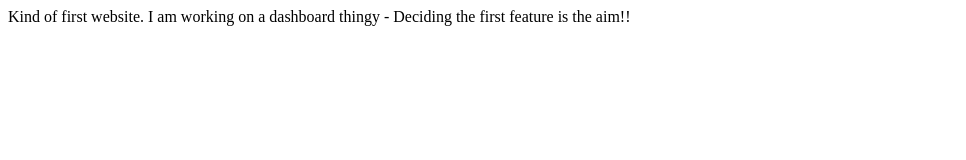
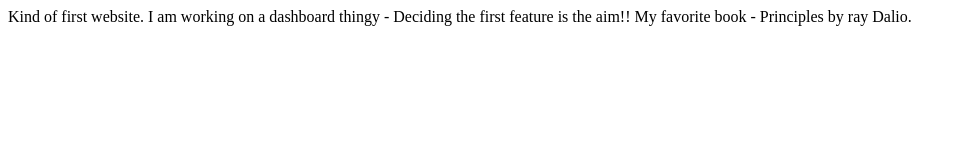
Before and after one commit to ishan05sharma/kidscoding.skillsoverdegree, a plain HTML site: page index.html in a window 1280 px wide. Shown: the whole page, without its empty margins (0-966 px from the left). Drawn offline with Linux system fonts and the light colour scheme.

Commit message:
Update for testing branching

```diff
--- a/index.html
+++ b/index.html
@@ -9,5 +9,7 @@
     Kind of first website.
 
     I am working on a dashboard thingy - Deciding the first feature is the aim!!
+
+    My favorite book - Principles by ray Dalio.
 </body>
 </html>
```
